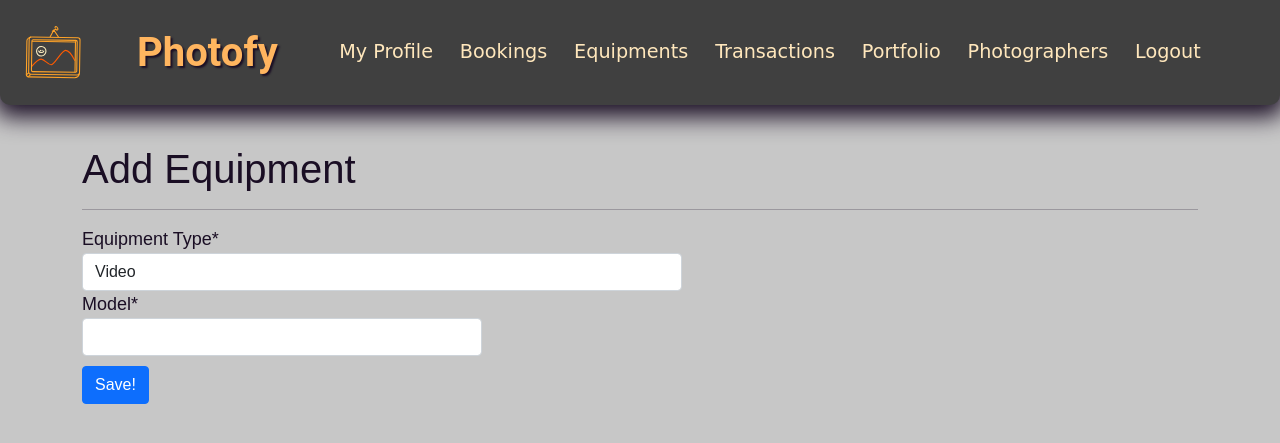
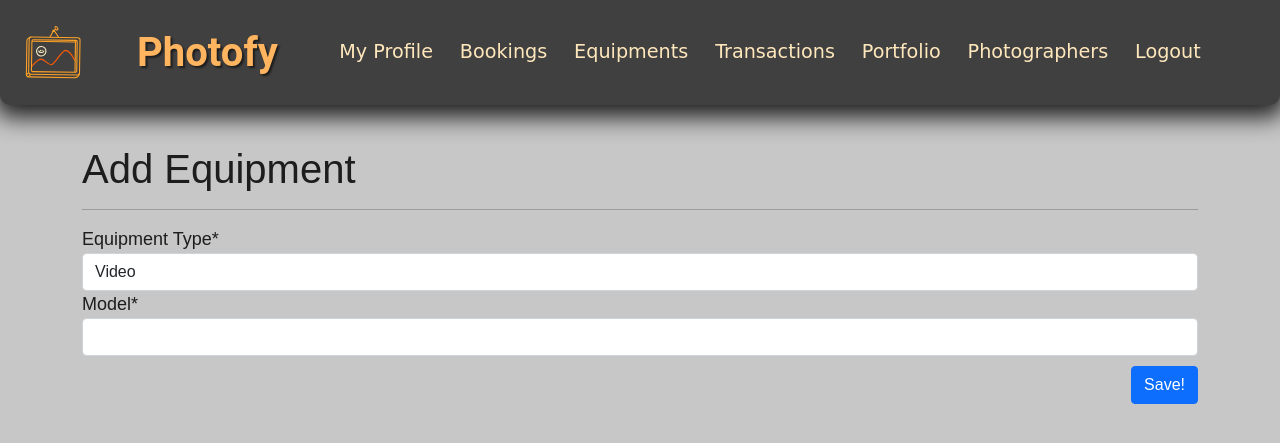
Before and after one commit to lcrosariol/Photofy, a Django app: page /equipment/create/ in a window 1280 px wide. Shown: the top 443 px of the page. Run offline with Django 3.2, Linux system fonts and the light colour scheme; the visitor is signed in with stand-in values (Sample User, id 1); some libraries are stand-ins or nearby versions; some web fonts are replaced.

Commit message:
fixing CSS

```diff
--- a/main_app/static/css/style.css
+++ b/main_app/static/css/style.css
@@ -6,7 +6,7 @@ main {
     font-family: "Gill Sans Extrabold", sans-serif;
     font-size: 18px;
     color:
-#1a0e24;
+    #1d1d1d;
 }
 
 #container-main{
@@ -42,21 +42,21 @@ main {
     color:rgb(255, 181, 95)!important;
     text-shadow: 2px 2px 2px
 
-#1a0e24;
+#1d1d1d;
 }
 
 .navbar{
     -webkit-box-shadow: 0px 7px 23px 5px
-#1a0e24;
+    #1d1d1d;
     box-shadow: 0px 7px 23px 5px
-#1a0e24;
+    #1d1d1d;
     font-family: 'Delius Unicase', cursive;
     border-radius: 0 0 10px 10px;
 }
 
 .navbar-brand:hover{
     text-shadow: 0px 6px 12px
-#1a0e24;
+    #1d1d1d;
     transition: text-shadow 0.3s ease-in-out;
 
 }
@@ -65,9 +65,10 @@ main {
 .navbar .navbar-nav .nav-link:hover {
     background-color: #ffe79d;
     color:
-#1a0e24;
+    #1d1d1d;
     border-radius: 5px;
 }
+
 
 .navbar .navbar-nav .nav-link {
     padding: 0.6em;
@@ -147,23 +148,12 @@ main {
 }
 
 
-#id_email,
-#id_facebook,
-#id_linkedin,
-#id_twitter,
-#id_instagram,
-#id_model{
-    width:400px;
-}
-
-#equipment-form{
-    width:600px;
-}
-
 .save-btn-wrapper{
     display:flex;
+    float: right;
 }
 
 .save-btn{
     margin-top: 10px;
+    float: right;
 }
--- a/main_app/templates/base.html
+++ b/main_app/templates/base.html
@@ -7,11 +7,9 @@
   <meta name="viewport" content="width=device-width, initial-scale=1.0">
   <meta http-equiv="X-UA-Compatible" content="ie=edge">
   <title>Photofy</title>
-  <link rel="preconnect" href="https://fonts.googleapis.com">
   <link rel="preconnect" href="https://fonts.gstatic.com" crossorigin>
   <link href="https://fonts.googleapis.com/css2?family=Delius+Unicase&family=Homemade+Apple&family=Patrick+Hand+SC&family=Swanky+and+Moo+Moo&display=swap" rel="stylesheet">
   <link rel="preconnect" href="https://fonts.googleapis.com">
-  <link rel="preconnect" href="https://fonts.gstatic.com" crossorigin>
   <link href="https://fonts.googleapis.com/css2?family=Rajdhani&family=Roboto+Flex&display=swap" rel="stylesheet">
   <link href="https://cdn.jsdelivr.net/npm/bootstrap@5.1.3/dist/css/bootstrap.min.css" rel="stylesheet" integrity="sha384-1BmE4kWBq78iYhFldvKuhfTAU6auU8tT94WrHftjDbrCEXSU1oBoqyl2QvZ6jIW3" crossorigin="anonymous">
   <link rel="stylesheet" type="text/css" href="{% static 'css/style.css' %}">
--- a/main_app/templates/main_app/booking_form.html
+++ b/main_app/templates/main_app/booking_form.html
@@ -8,10 +8,10 @@
   <form action="" method="post">
     <!-- Django requires the following for security purposes -->
     {% csrf_token %}
-    <p>
+
       <!-- Render the inputs inside of <tr>s & <td>s -->
       {{ form|crispy  }}
-      </p>
+
     <input type="submit" value="Save" class="btn btn-primary save-btn">
     <input type="hidden" name="user" value="{{ user }}">
   </form>
--- a/main_app/templates/main_app/profile_form.html
+++ b/main_app/templates/main_app/profile_form.html
@@ -10,7 +10,7 @@
     <!-- Render the inputs inside of <tr>s & <td>s -->
     {{ form|crispy }}
   </table>
-  <input type="submit" value="Submit!" class="btn btn-primary">
+  <input type="submit" value="Save" class="btn btn-primary save-btn">
 </form>
 
 {% endblock %}
--- a/main_app/templates/photographers.html
+++ b/main_app/templates/photographers.html
@@ -1,7 +1,7 @@
 {% extends 'base.html' %}
 {% block content %}
 
-<h1>Meet Our Photographers</h1>
+<h1>Meet our photographers</h1>
 <hr />
 <div id="photographers-wrapper">
         {% for user in users.all %}
--- a/main_app/templates/registration/login.html
+++ b/main_app/templates/registration/login.html
@@ -7,10 +7,9 @@
 <form method="post" action="{% url 'login' %}">
   {% csrf_token %}
   {{ form|crispy  }}
-  <input type="submit" class="btn btn-primary" login">
+  <input type="submit" value="Login" class="btn btn-primary save-btn" login>
   <input type="hidden" name="next" value="{{ next }}">
-  <!-- hidden button goes to server and takes us to the location we want if the
-authentication is successful -->
+
 </form>
 
 
--- a/main_app/urls.py
+++ b/main_app/urls.py
@@ -18,7 +18,7 @@ from . import views
 
 urlpatterns = [
     # Main page routes
-    path('', views.home, name='home'),
+    path('', views.bookings, name='bookings'),
     path('accounts/signup/', views.signup, name='signup'),
     # Bookings routes
     path('bookings/', views.bookings, name='bookings'),
--- a/main_app/views.py
+++ b/main_app/views.py
@@ -74,21 +74,6 @@ def signup(request):
     form = UserCreationForm()
     context = {'form': form, 'error_message': error_message}
     return render(request, 'registration/signup.html', context)
-
-
-@login_required
-def home(request):
-    """
-    **Template**
-
-    :template:`main_app/home.html`
-
-    **URL**
-
-    http://localhost:8000/
-
-    """
-    return render(request, 'home.html')
 
 
 def photographers(request):
@@ -256,8 +241,6 @@ class TransactionCreate(LoginRequiredMixin, CreateView):
     fields = '__all__'
 
 
-
-
 class TransactionUpdate(LoginRequiredMixin, UpdateView):
     model = Transaction
     fields = ['amount', 'paid']
@@ -277,7 +260,6 @@ class EquipmentCreate(LoginRequiredMixin, CreateView):
     model = Equipment
     form_class = EquipmentForm
     success_url = '/equipment/'
-
 
 
 class EquipmentUpdate(LoginRequiredMixin, UpdateView):
```
Also changed, not shown: main_app/templates/home.html (deleted, +0 -23 lines).
